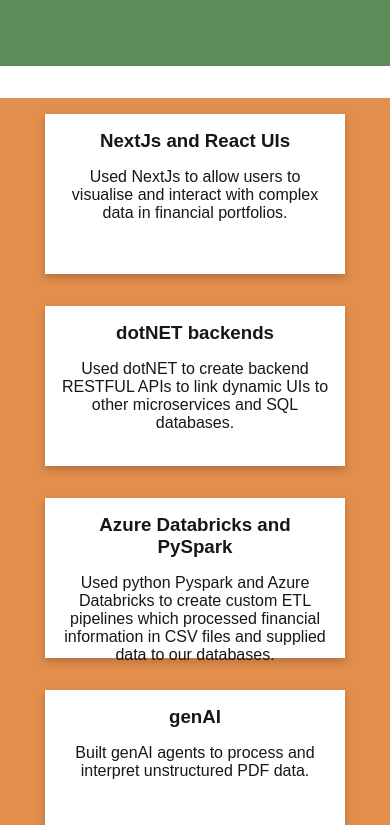
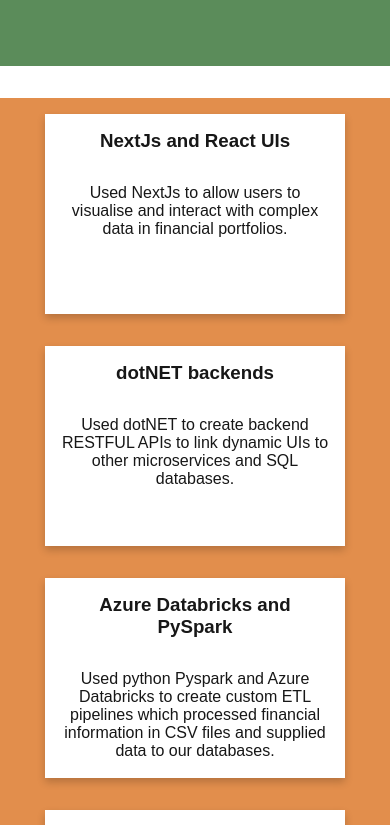
Before and after one commit to joeglDev/Personal-dev-website, a Next.js app: page / in a window 390 px wide. Shown: the part 3419-4244 px from the top of the page. Built offline with nearby package versions, Linux system fonts and the light colour scheme.

Commit message:
Made Card a flex column and increased mobile min-height in order to prevent text overflow on smaller screens

```diff
--- a/src/components/card/Card.module.css
+++ b/src/components/card/Card.module.css
@@ -7,6 +7,10 @@
   height: 150px;
   width: 20%;
   background-color: var(--background);
+    display: flex;
+    flex-direction: column;
+    gap: 16px;
+    align-items: center;
 }
 
 /* On mouse-over, add a deeper shadow */
@@ -26,7 +30,7 @@
 @media (max-width: 768px) {
   .card {
     width: 80%;
-    height: 160px;
+    height: 200px;
   }
 }
 
```
